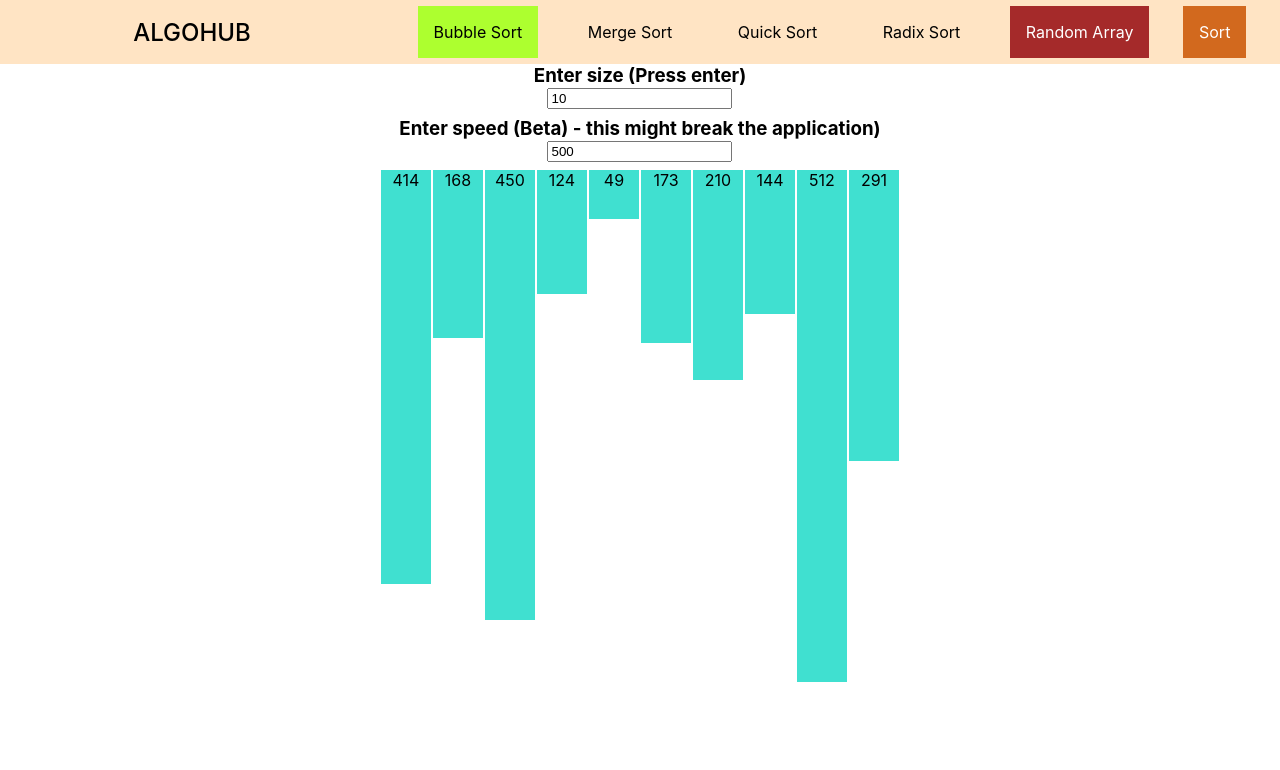
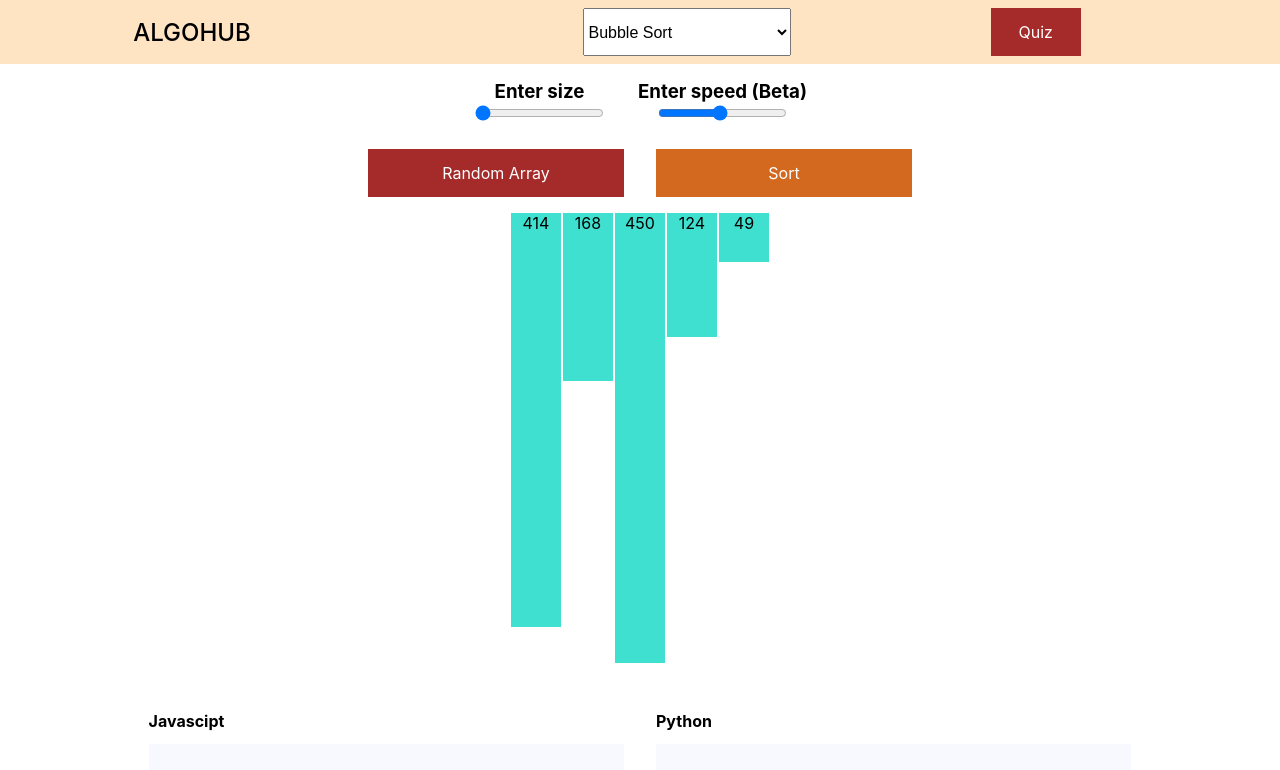
Before and after one commit to sakecians/Algohub, a React (Create React App) app: page / in a window 1280 px wide. Shown: the top 770 px of the page. Built offline with nearby package versions, Linux system fonts and the light colour scheme.

Commit message:
UI changes

```diff
--- a/src/App.js
+++ b/src/App.js
@@ -1,12 +1,12 @@
-import Visualizer from './Components/Visualizer/Visualizer';
-import {AlgorithmProvider} from './context/Algorithm.context';
+import Visualizer from "./Components/Visualizer/Visualizer";
+import { AlgorithmProvider } from "./context/Algorithm.context";
 
 function App() {
   return (
     <div className="App">
-      {/* <AlgorithmProvider> */}
-        <Visualizer/>
-      {/* </AlgorithmProvider> */}
+      <AlgorithmProvider>
+        <Visualizer />
+      </AlgorithmProvider>
     </div>
   );
 }
--- a/src/Components/Navbar/Navbar.jsx
+++ b/src/Components/Navbar/Navbar.jsx
@@ -1,80 +1,44 @@
-import React, {useContext} from 'react';
-import './Navbar.scss';
-import {AlgorithmContext} from '../../context/Algorithm.context'
+import React, { useContext } from "react";
+import "./Navbar.scss";
+import { AlgorithmContext } from "../../context/Algorithm.context";
 
 function Navbar(props) {
-    const {setArray,
+  const {
+    setArray,
     resetArray,
     array,
     bubbleSort,
     mergeSort,
     quickSort,
     radixSort,
-            speed
+    speed,
   } = props;
 
-    const {algorithm, updateAlgorithm} = useContext(AlgorithmContext);
-    const handleSort = () => {
-        if(algorithm === "bubble"){
-            bubbleSort(array, setArray);
-        }else if (algorithm === "merge"){
-            mergeSort(array, setArray, speed);
-            // alert("Its yet to be implemented")
-        } else if(algorithm === "quick"){
-            quickSort(array, setArray, speed);
-            // alert("Its yet to be implemented")
-        } else if (algorithm === "radix"){
-            // alert("Its yet to be implemented")
-            radixSort(array, setArray, speed);
-        } else {
-            alert("please select a choice")
-        }
-    }
+  const { algorithm, updateAlgorithm } = useContext(AlgorithmContext);
+
   return (
     <div className="nav">
       <div className="nav__brand">
         <p>ALGOHUB</p>
       </div>
       <div className="nav__algo">
-                <div
-                    onClick={() => updateAlgorithm("bubble")}
-                    className={algorithm === "bubble" ? 'active' : null}
+        <select
+          value={algorithm}
+          onChange={(e) => updateAlgorithm(e.target.value)}
+          className="nav__select"
         >
-                    Bubble Sort
-                </div>
-                <div
-                    onClick={() => updateAlgorithm("merge")}
-                    className={algorithm === "merge" ? 'active' : null}
-                >
-                    Merge Sort
-                </div>
-                <div
-                    onClick={() => updateAlgorithm("quick")}
-                    className={algorithm === "quick" ? 'active' : null}
-                >
-                    Quick Sort
-                </div>
-                <div
-                    onClick={() => updateAlgorithm("radix")}
-                    className={algorithm === "radix" ? 'active' : null}
-                >
-                    Radix Sort
-                </div>
-                <div
-                    onClick={() => resetArray()}
-                    className="nav__algo--arr"
-                >
-                    Random Array
-                </div>
-                <div
-                    onClick={handleSort}
-                    className="nav__algo--sort"
-                >
-                    Sort
+          <option value="bubble">Bubble Sort</option>
+          <option value="merge">Merge Sort</option>
+          <option value="quick">Quick Sort</option>
+          <option value="radix">Radix Sort</option>
+        </select>
+
+        <a className="quiz" href="#">
+          Quiz
+        </a>
       </div>
     </div>
-        </div>
-    )
+  );
 }
 
-export default Navbar
+export default Navbar;
--- a/src/Components/Navbar/Navbar.scss
+++ b/src/Components/Navbar/Navbar.scss
@@ -5,6 +5,11 @@
   width: 100%;
   height: 4rem;
   background-color: bisque;
+  &__select {
+    width: 13rem;
+    height: 3rem;
+    font-size: 1rem;
+  }
   &__brand {
     width: 30%;
     display: flex;
@@ -17,33 +22,54 @@
     display: flex;
     justify-content: space-evenly;
     width: 70%;
+
     div {
       padding: 1rem;
       transition: all 0.3s;
       height: 100%;
-      &:hover {
-        cursor: pointer;
-        background-color: black;
-        color: white;
-      }
+      // &:hover {
+      //   cursor: pointer;
+      //   background-color: black;
+      //   color: white;
+      // }
     }
-    &--arr {
-      background-color: brown;
-      color: white;
-      &:hover {
-        color: brown !important;
-        background-color: white !important;
-      }
-    }
-    &--sort {
-      background-color: chocolate;
-      color: white;
-      &:hover {
-        color: chocolate !important;
-        background-color: white !important;
-      }
-    }
+    // &--arr {
+    //   background-color: brown;
+    //   color: white;
+    //   &:hover {
+    //     color: brown !important;
+    //     background-color: white !important;
+    //   }
+    // }
+    // &--sort {
+    //   background-color: chocolate;
+    //   color: white;
+    //   &:hover {
+    //     color: chocolate !important;
+    //     background-color: white !important;
+    //   }
+    // }
+    // &--sort-disabled {
+    //   background-color: chocolate;
+    //   color: white;
+    //   &:hover {
+    //     pointer-events: none;
+    //     color: chocolate !important;
+    //     background-color: white !important;
+    //   }
+    // }
   }
+}
+
+.quiz {
+  width: 10%;
+  height: 3rem;
+  color: white;
+  display: flex;
+  justify-content: center;
+  align-items: center;
+  background-color: brown;
+  text-decoration: none;
 }
 
 .active {
--- a/src/Components/Visualizer/Visualizer.jsx
+++ b/src/Components/Visualizer/Visualizer.jsx
@@ -1,17 +1,17 @@
-import React, {useState, useEffect} from 'react';
-import {getBubbleSortAnimation} from '../../Algorithms/BubbleSort';
-import {getMergeSortAnimations} from '../../Algorithms/Test';
-import {getQuickSortAnimation} from '../../Algorithms/QuickSort';
-import {getRadixSortAnimations} from '../../Algorithms/RadixSort';
+import React, { useState, useEffect, useContext } from "react";
+import { getBubbleSortAnimation } from "../../Algorithms/BubbleSort";
+import { getMergeSortAnimations } from "../../Algorithms/Test";
+import { getQuickSortAnimation } from "../../Algorithms/QuickSort";
+import { getRadixSortAnimations } from "../../Algorithms/RadixSort";
 
+import "./Visualizer.scss";
 
-import './Visualizer.scss';
+import Navbar from "../Navbar/Navbar";
+import CodeView from "../CodeView/CodeView";
+import { AlgorithmContext } from "../../context/Algorithm.context";
 
-import Navbar from '../Navbar/Navbar';
-import CodeView from '../CodeView/CodeView';
-import {AlgorithmProvider} from '../../context/Algorithm.context';
-
-import {numberToWord,
+import {
+  numberToWord,
   placeCorrect,
   colorChange,
   swapAinmation,
@@ -21,21 +21,20 @@ import {numberToWord,
   completedColor,
   ANIMATION_SPEED,
   groupChangeColor,
-        UseInputState}
-        from './Helpers';
-
-
+  UseInputState,
+} from "./Helpers";
 
 // export const ANIMATION_SPEED = 500;
 
 function Visualizer() {
   const [array, setArray] = useState([]);
-    const [size, setSize] = useState(10);
+  const [size, setSize] = useState(5);
   const [speed, setSpeed] = UseInputState(500);
+  const [isDisabled, setIsDisabled] = useState(false);
 
   useEffect(() => {
     resetArray();
-    }, [])
+  }, []);
 
   function resetArray() {
     const newArray = [];
@@ -43,22 +42,41 @@ function Visualizer() {
       newArray.push(randomIntFromInterval(20, 550));
     }
     setArray(newArray);
-        completedColor("turquoise")
+    completedColor("turquoise");
   }
 
   const handleSizeChange = (e) => {
     let value = Number(e.target.value);
     setSize(() => value);
+    resetArray();
+  };
+
+  // const handleKeyDown = (e) => {
+  //   if(e.key === 'Enter') resetArray();
+  // }
+
+  const { algorithm, updateAlgorithm } = useContext(AlgorithmContext);
+
+  const handleSort = () => {
+    // setIsDisabled(true);
+    if (algorithm === "bubble") {
+      bubbleSort(array, setArray);
+    } else if (algorithm === "merge") {
+      mergeSort(array, setArray);
+      // alert("Its yet to be implemented")
+    } else if (algorithm === "quick") {
+      quickSort(array, setArray);
+      // alert("Its yet to be implemented")
+    } else if (algorithm === "radix") {
+      // alert("Its yet to be implemented")
+      radixSort(array, setArray);
+    } else {
+      alert("please select a choice");
     }
-
-    const handleKeyDown = (e) => {
-      if(e.key === 'Enter') resetArray();
-    }
-
+  };
 
   return (
     <div className="visualize">
-          <AlgorithmProvider>
       <Navbar
         setArray={setArray}
         mergeSort={mergeSort}
@@ -68,171 +86,194 @@ function Visualizer() {
         array={array}
         resetArray={resetArray}
       />
+      <div className="input">
         <div className="input-size">
-              <h3>Enter size (Press enter)</h3>
+          <h3>Enter size </h3>
           <input
-                type="number"
+            type="range"
+            min="5"
+            max="25"
             value={size}
             onChange={handleSizeChange}
-                onKeyDown={handleKeyDown}
           />
         </div>
         <div className="input-size">
-              <h3>Enter speed (Beta) - this might break the application)</h3>
+          <h3>Enter speed (Beta) </h3>
           <input
-                type="number"
+            type="range"
+            min="50"
+            max="1000"
             value={speed}
             onChange={setSpeed}
           />
         </div>
+      </div>
+
+      <div className="visualize__algo">
+        <div onClick={() => resetArray()} className="visualize__algo--arr">
+          Random Array
+        </div>
+        <div
+          onClick={handleSort}
+          className={
+            isDisabled ? "nav__algo--sort-disabled" : "visualize__algo--sort"
+          }
+        >
+          Sort
+        </div>
+      </div>
       <div className="bars">
         {array.map((value, idx) => {
           let cls = numberToWord(value);
-                    return (<div
+          return (
+            <div
               className={`array-bars ${cls}`}
               key={idx}
               style={{
                 background: "turquoise",
-                          height: `${value}px`
+                height: `${value}px`,
               }}
-                    >{value}</div>)
+            >
+              {value}
+            </div>
+          );
         })}
       </div>
-            {/* <div className="code">
-              <CodeView/>
-            </div> */}
-            </AlgorithmProvider>
+
+      <div className="code">
+        <div>
+          <b>Javascipt</b>
+
+          <CodeView />
         </div>
-    )
+        <div>
+          <b>Python</b>
+          <CodeView />
+        </div>
+      </div>
+    </div>
+  );
 }
 
 ///////////////////////////////////////////////////////////////
 //BUBBLE SORT
 //////////////////////////////////////////////////////////////
-async function bubbleSort(array, setArray){
+async function bubbleSort(array, setArray) {
   let animations = getBubbleSortAnimation(array);
   // console.log(animations)
 
-  var i=0;
+  var i = 0;
   function myLoop() {
-    setTimeout(function() {
-      if(animations[i].length === 1){
-        if(animations[i][0] === "sorted"){
-          completedColor('blue');
-        }else{
+    setTimeout(function () {
+      if (animations[i].length === 1) {
+        if (animations[i][0] === "sorted") {
+          completedColor("blue");
+        } else {
           placeCorrect(animations[i][0]);
         }
-      }
-      else if(animations[i][0] > animations[i][1]){
+      } else if (animations[i][0] > animations[i][1]) {
         swapAinmation(animations[i][0], animations[i][1]);
-      }else{
+      } else {
         colorChange(animations[i][0], animations[i][1]);
       }
       i++;
       if (i < animations.length) {
         myLoop();
       }
-    }, ANIMATION_SPEED)
+    }, ANIMATION_SPEED);
   }
   myLoop();
   setArray(array.sort());
-
 }
 
 ///////////////////////////////////////////////////////////////
 //MERGE SORT
 //////////////////////////////////////////////////////////////
-async function mergeSort(array, setArray){
+async function mergeSort(array, setArray) {
   let animations = getMergeSortAnimations(array);
   let i = 0;
   async function myLoop() {
-    setTimeout(async function() {
-      if(i < (animations.length-1) && animations[i][0] === "merge"){
+    setTimeout(async function () {
+      if (i < animations.length - 1 && animations[i][0] === "merge") {
         mergeColorChange(animations[i][1], animations[i][2]);
-      }
-      else if(animations[i][0] === "completed"){
-        completedColor('green');
-      }else if(animations[i][0] === "compare"){
+      } else if (animations[i][0] === "completed") {
+        completedColor("green");
+      } else if (animations[i][0] === "compare") {
         colorChange(animations[i][1], animations[i][2]);
-      }
-      else{
+      } else {
         moveElementTo(animations[i][0], animations[i][1]);
       }
       i++;
-      if(i < animations.length){
+      if (i < animations.length) {
         await myLoop();
       }
-    }, ANIMATION_SPEED)
+    }, ANIMATION_SPEED);
   }
   await myLoop();
   setArray(array.sort());
 }
 
-
 ///////////////////////////////////////////////////////////////
 //QUICK SORT
 //////////////////////////////////////////////////////////////
-async function quickSort(array, setArray){
-  let animations = getQuickSortAnimation(array);
+async function quickSort(array, setArray) {
+  let animations = [];
+  animations = getQuickSortAnimation(array);
   animations.push(["completed"]);
   let i = 0;
   async function myLoop() {
-    setTimeout(async function() {
-      if(animations[i].length === 1){
-        completedColor('blue')
-      }else if(animations[i][0] === "compare"){
+    setTimeout(async function () {
+      if (animations[i].length === 1) {
+        completedColor("blue");
+      } else if (animations[i][0] === "compare") {
         colorChange(animations[i][1], animations[i][2]);
-      }else if(animations[i][0] === "placed"){
+      } else if (animations[i][0] === "placed") {
         placeCorrect(animations[i][1]);
-      }else {
+      } else {
         swapAinmation(animations[i][0], animations[i][1]);
       }
       i++;
-      if(i < animations.length){
+      if (i < animations.length) {
         await myLoop();
       }
-    }, ANIMATION_SPEED)
+    }, ANIMATION_SPEED);
   }
   await myLoop();
   setArray(array.sort());
 }
 
-
 ///////////////////////////////////////////////////////////////
 //RADIX SORT
 //////////////////////////////////////////////////////////////
-function radixSort(array, setArray){
+function radixSort(array, setArray) {
   const animations = getRadixSortAnimations(array);
-  animations.push(["completed"])
+  animations.push(["completed"]);
   // console.log(animations);
   let i = 0;
-  function myLoop(){
-    setTimeout(function (){
-      if(animations[i].length === 1 && animations[i][0] === 'completed'){
-        completedColor('blue');
-      }
-      else if(animations[i][0] === 'digitBucket'){
+  function myLoop() {
+    setTimeout(function () {
+      if (animations[i].length === 1 && animations[i][0] === "completed") {
+        completedColor("blue");
+      } else if (animations[i][0] === "digitBucket") {
         let digitBucket = animations[i][1];
-        for(let j=0; j<digitBucket.length; j++){
-          if(digitBucket[j].length !== 0){
+        for (let j = 0; j < digitBucket.length; j++) {
+          if (digitBucket[j].length !== 0) {
             //changeColor
             groupChangeColor(digitBucket[j]);
             // console.log(["group", ...digitBucket[j]])
           }
         }
-      }else if(animations[i][0] === 'nums'){
+      } else if (animations[i][0] === "nums") {
         // console.log(animations[i][1]);
-        setArray(animations[i][1])
+        setArray(animations[i][1]);
       }
       i++;
-      if(i < animations.length){
-        myLoop()
+      if (i < animations.length) {
+        myLoop();
       }
-    }, ANIMATION_SPEED+500)
+    }, ANIMATION_SPEED + 500);
   }
   myLoop();
 }
 
-
-
-export default Visualizer
+export default Visualizer;
--- a/src/Components/Visualizer/Visualizer.scss
+++ b/src/Components/Visualizer/Visualizer.scss
@@ -53,6 +53,41 @@
   display: flex;
   flex-direction: column;
   align-items: center;
+
+  &__algo {
+    display: flex;
+    width: 100%;
+    justify-content: center;
+    align-items: center;
+    &--arr {
+      display: flex;
+      justify-content: center;
+      align-items: center;
+      margin: 1rem;
+      width: 20%;
+      height: 3rem;
+      background-color: brown;
+      color: white;
+      &:hover {
+        color: brown !important;
+        background-color: white !important;
+      }
+    }
+    &--sort {
+      display: flex;
+      justify-content: center;
+      align-items: center;
+      margin: 1rem;
+      width: 20%;
+      height: 3rem;
+      background-color: chocolate;
+      color: white;
+      &:hover {
+        color: chocolate !important;
+        background-color: white !important;
+      }
+    }
+  }
 }
 
 button {
@@ -61,17 +96,27 @@ button {
 }
 
 .code {
-  position: absolute;
-  top: 4rem;
-  right: 1rem;
-  width: 21rem;
-  height: 20rem;
+  display: flex;
+  justify-content: center;
+  align-items: center;
+  width: auto;
+  height: auto;
+  div {
+    margin: 1rem;
+    div {
+      margin: 0;
+    }
+  }
 }
 
-.input-size {
-  text-align: center;
-  h3 {
-    margin: 0;
+.input {
+  display: flex;
+  &-size {
+    text-align: center;
+    margin: 1rem;
+    h3 {
+      margin: 0;
+    }
+    margin-bottom: 0.5rem;
   }
-  margin-bottom: 0.5rem;
 }
```
Lines whose indentation alone changed are shown as unchanged.
